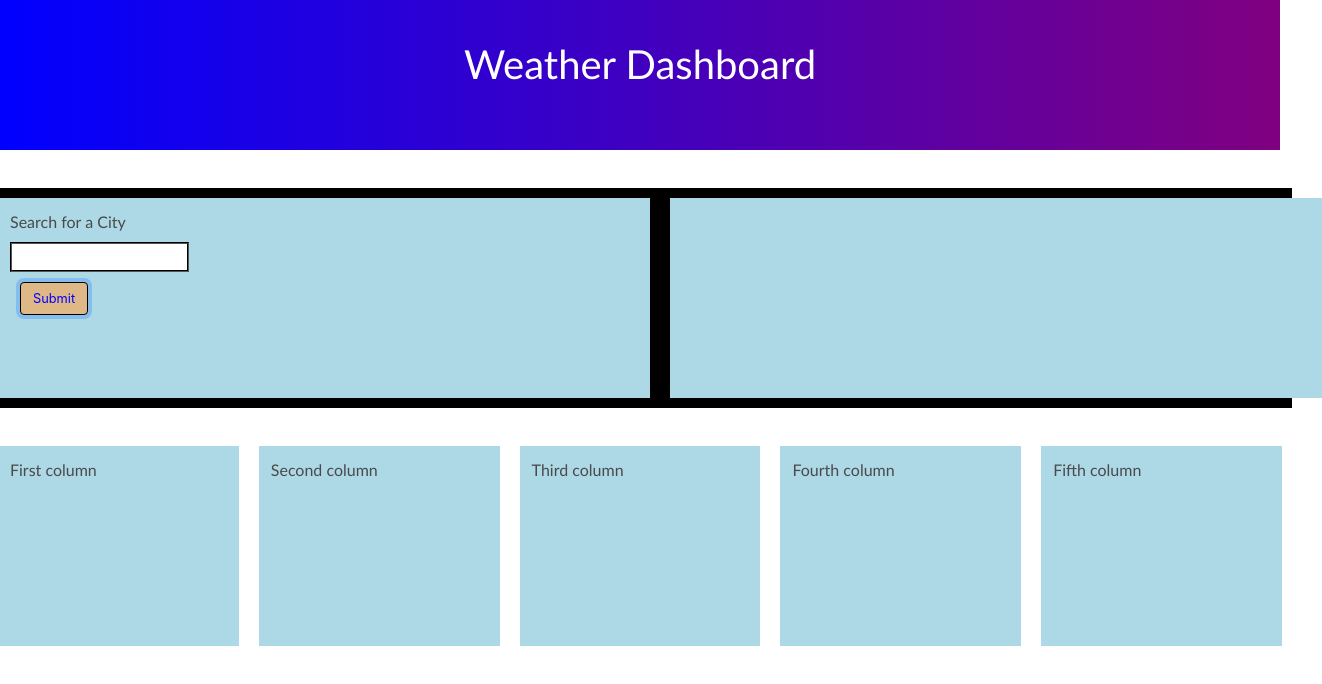
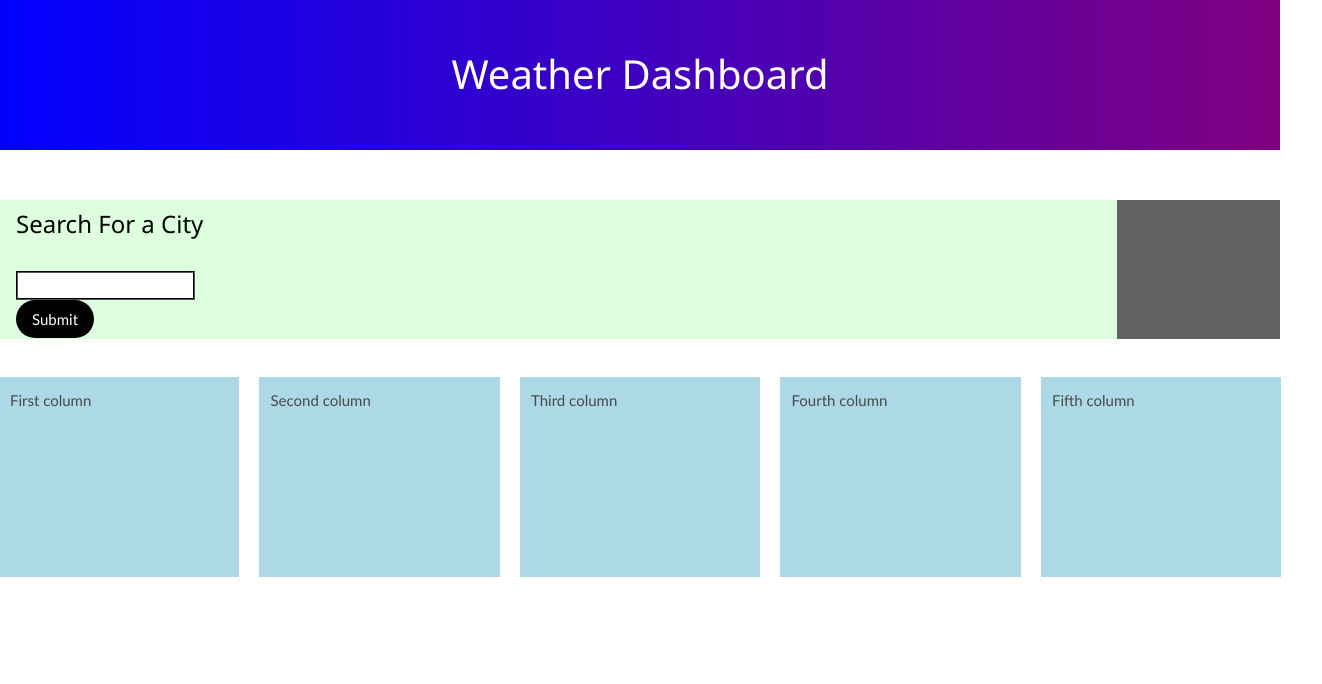
Before and after one commit to mmcelwee8002/Weather_Dashboard_APIs-Challenge_MM, a plain HTML site: page index.html in a window 1280 px wide. Both pictures are taken after a click on the button "Submit". Shown: the whole page, 1322 px wide, since content can reach past the window. Drawn offline with nearby package versions, Linux system fonts and the light colour scheme.

Commit message:
W3 CSS added- Local storage

```diff
--- a/assets/css/style.css
+++ b/assets/css/style.css
@@ -55,11 +55,16 @@
     border-style: groove;
   }
 p{
+  color: white;
+  font-size: x-large;
+}
+H1{
   color: black;
   font-size: x-large;
 }
+
 #city-search-term{
-  color: black;
+  color: white;
   font-size: xx-large;
   text-decoration: underline;
 }
--- a/assets/js/script.js
+++ b/assets/js/script.js
@@ -10,6 +10,8 @@
 var clearOutH = document.querySelector("#humidity")
 var clearOutUV = document.querySelector("#UV-Index")
 const ul = document.querySelector('ul')
+
+
 
 
 var formSubmitHandler = function (event) {
@@ -37,6 +39,36 @@
       })
    })
 }
+
+// clears search field on reload
+window.onload = function(){
+   document.getElementById('city-search').value= "";
+}
+
+
+
+
+let cityArray = []
+
+
+//this will set cityArray.push to Nill
+// cityArray = JSON.parse(localStorage.getItem('city-search'));
+
+submit.addEventListener("click", function () {
+   console.log("the button was clicked")
+   citySearchEl.textContent = "";
+   cityArray.push(citySearchEl.value);
+   localStorage.setItem('city-search', JSON.stringify(cityArray));
+
+   let x = document.createElement('li');
+   var t = document.createTextNode(citySearchEl.value);
+   x.appendChild(t);
+   document.getElementById('city').appendChild(x)
+})
+
+
+// document.getElementById('clear').onclick = localStorage.clear()
+
 var displayWeather = function (data, searchTerm) {
 
    console.log(data.main.temp);
@@ -62,21 +94,16 @@
 //need to load the local storage
 // cityArray with the data
 
+//save city in search
 
-//save city in search
-let cityArray = []
-cityArray = JSON.parse(localStorage.getItem('city-search'));
-
-submit.addEventListener("click", function () {
-   console.log("the button was clicked")
-
-   cityArray.push(citySearchEl.value);
-   localStorage.setItem('city-search', JSON.stringify(cityArray));
-   $('#city').append(document.createTextNode(citySearchEl.value));
+citySearchEl.value = JSON.parse(localStorage.getItem('city-search'));
 
 
-})
 
-// citySearchEl.value = JSON.parse(localStorage.getItem('city-search'));
+
+
+
+
+
 
 searchFormEl.addEventListener("submit", formSubmitHandler);
--- a/index.html
+++ b/index.html
@@ -9,49 +9,48 @@
     <link href="https://cdn.jsdelivr.net/npm/bootstrap@5.1.3/dist/css/bootstrap.min.css" rel="stylesheet"
         integrity="sha384-1BmE4kWBq78iYhFldvKuhfTAU6auU8tT94WrHftjDbrCEXSU1oBoqyl2QvZ6jIW3" crossorigin="anonymous">
     <link rel="stylesheet" href="https://cdn.jsdelivr.net/npm/bulma@0.9.3/css/bulma.min.css">
+    <link rel="stylesheet" href="https://www.w3schools.com/w3css/4/w3.css">
     <link rel="stylesheet" href="./assets/css/style.css">
 </head>
-
 
 <Header>
     <h2>Weather Dashboard</h2>
 </Header>
 
-<body class="flex-row justify-space-between">
-    <!-- <div class="col-12 col-md-4"></div>
+<body >
 
-    <div class="col-12 col-md-8"></div> -->
+    <section>
+        <div class="w3-cell-row" id="weather-box">
 
-   <!-- Content here -->
-   <section ">
-    <!-- <div class="sidebar"> -->
-        <div class="columns" id="weather-box">
-            <div class="column is-half">
+            <div class="w3-container w3-pale-green w3-cell">
+              <H1>Search For a City</H1>
+              <div>
                 <form id="search-form">
-                    <div>
-                        <label class="form-label" for="city-search">Search for a City</label>
+                <label class="form-label" for="city-search"></label>
             </div>
             <input autocomplete="off" name="citySearch" id="city-search" type="text" autofocus="true"
                 class="city-search" />
             <div>
-                        <button type="submit" class="btn" id="submit-button">Submit</button>
-                        <h2 id="city"></h2>
-                <ul></ul>
+                <button type="submit" class="w3-button w3-black w3-round-xxlarge" id="submit-button">Submit</button>
+                <ul id="city"></ul>
             </div>
+            </div>
+            <div class="w3-container w3-dark-grey w3-cell">
 
-                <!-- <button>Clear Search</button> -->
-            </div>
-
-            <div class="column is-half">
                 <h2></h2><span id="city-search-term"></span></h2>
                 <div id="weather-container" class="weather-Information"></div>
                 <p id="temp"></p>
                 <p id="wind"></p>
                 <p id="humidity"></p>
                 <p id="UV-Index"></p>
+              <p></p>
+            </div>
 
           </div>
+
+
 </section>
+
 
 
     <div class="columns" id="five-day">
@@ -82,8 +81,6 @@
 
 
 
-
-
         <script src="https://code.jquery.com/jquery-3.5.0.js"></script>
         <script src="./assets/js/script.js"></script>
 </body>
```
Lines whose indentation alone changed are shown as unchanged.
